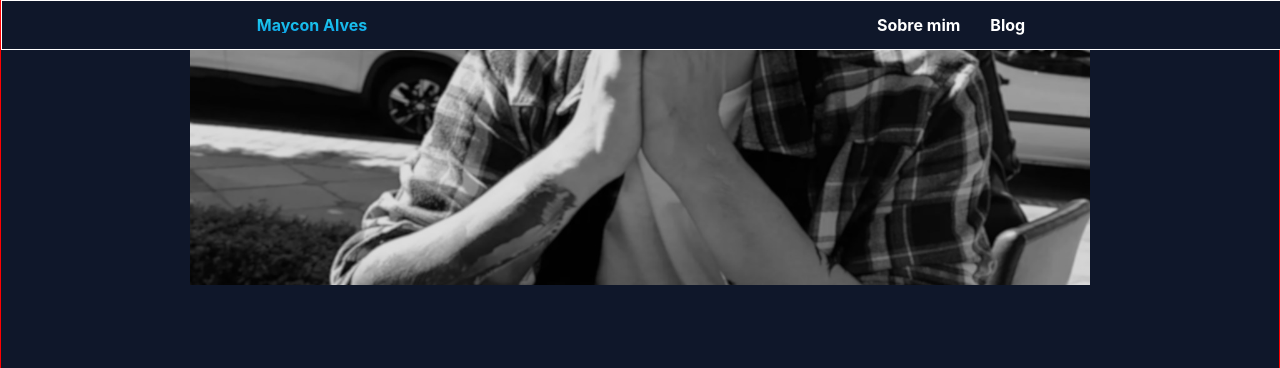
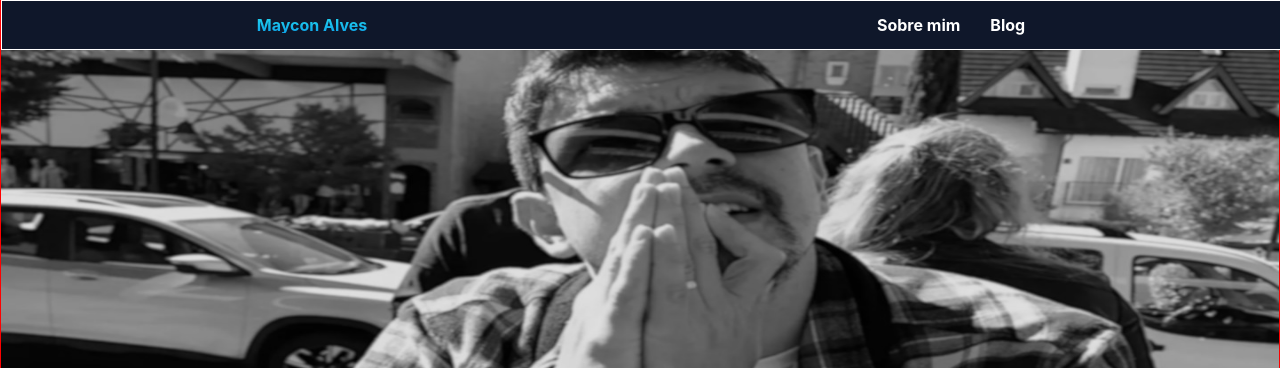
Before and after one commit to mayconbalves/mayconalves.com, a Gatsby site: page / in a window 1280 px wide. Shown: the top 368 px of the page. Built offline with nearby package versions, Linux system fonts and the light colour scheme; Gatsby itself is replaced by a stand-in of ours; some packages are replaced by stand-ins of ours.

Commit message:
refactor(hero-banner): removed unnescessary styles

```diff
--- a/src/components/HeroHomePage/index.tsx
+++ b/src/components/HeroHomePage/index.tsx
@@ -9,8 +9,9 @@ const Hero = () => {
         alt="Avatar"
         src="../../images/background.jpeg"
         placeholder="none"
-        width={900}
-        height={400}
+        imgStyle={{
+          objectFit: 'fill',
+        }}
       />
     </S.Hero>
   )
--- a/src/components/HeroHomePage/styled.ts
+++ b/src/components/HeroHomePage/styled.ts
@@ -1,15 +1,8 @@
 import styled  from 'styled-components'
 
 export const Hero = styled.div`
-  align-items: center;
-  display: flex;
-  flex-direction: column;
-  justify-content: center;
-  height: 300px;
-
   .gatsby-image-wrapper, .gatsby-image-wrapper-constrained {
-    position: relative;
-    bottom: 1rem;
     margin: 0 auto;
+    max-height: 100vh;
   }
 `
```
